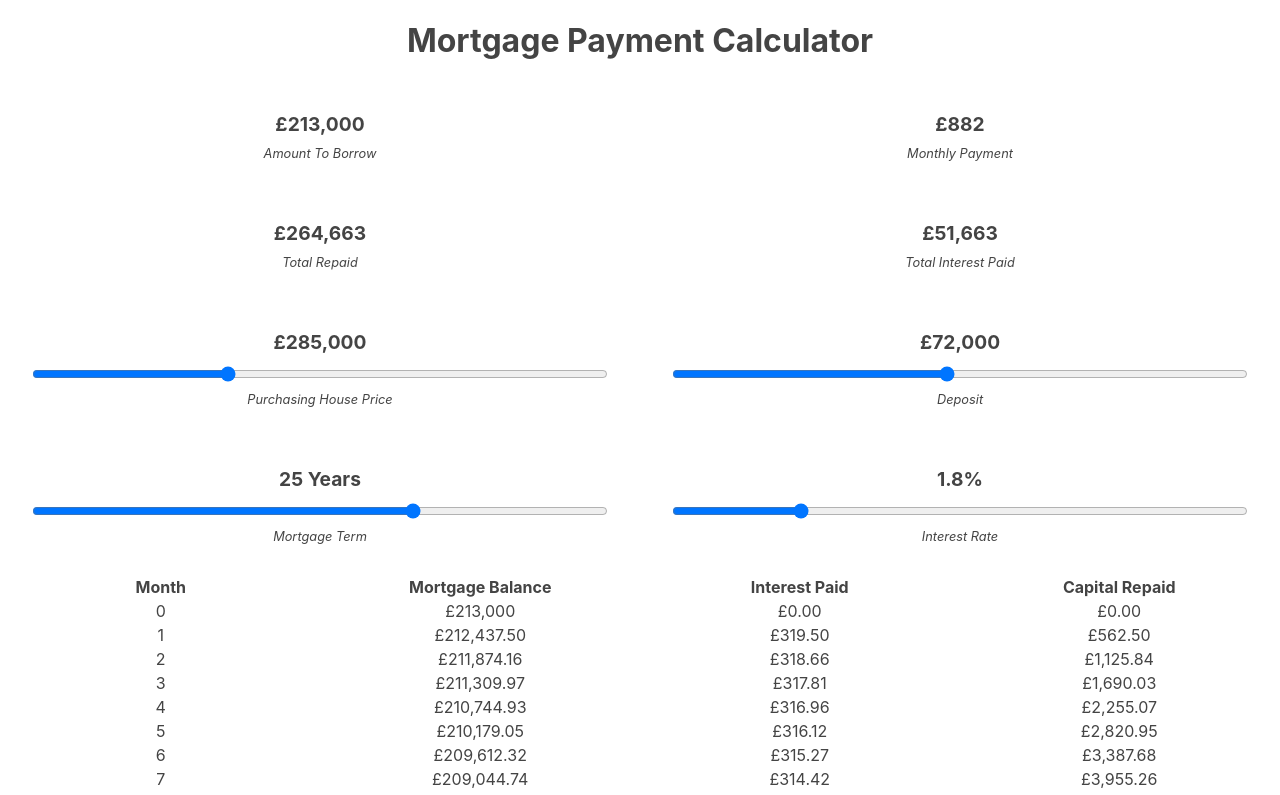
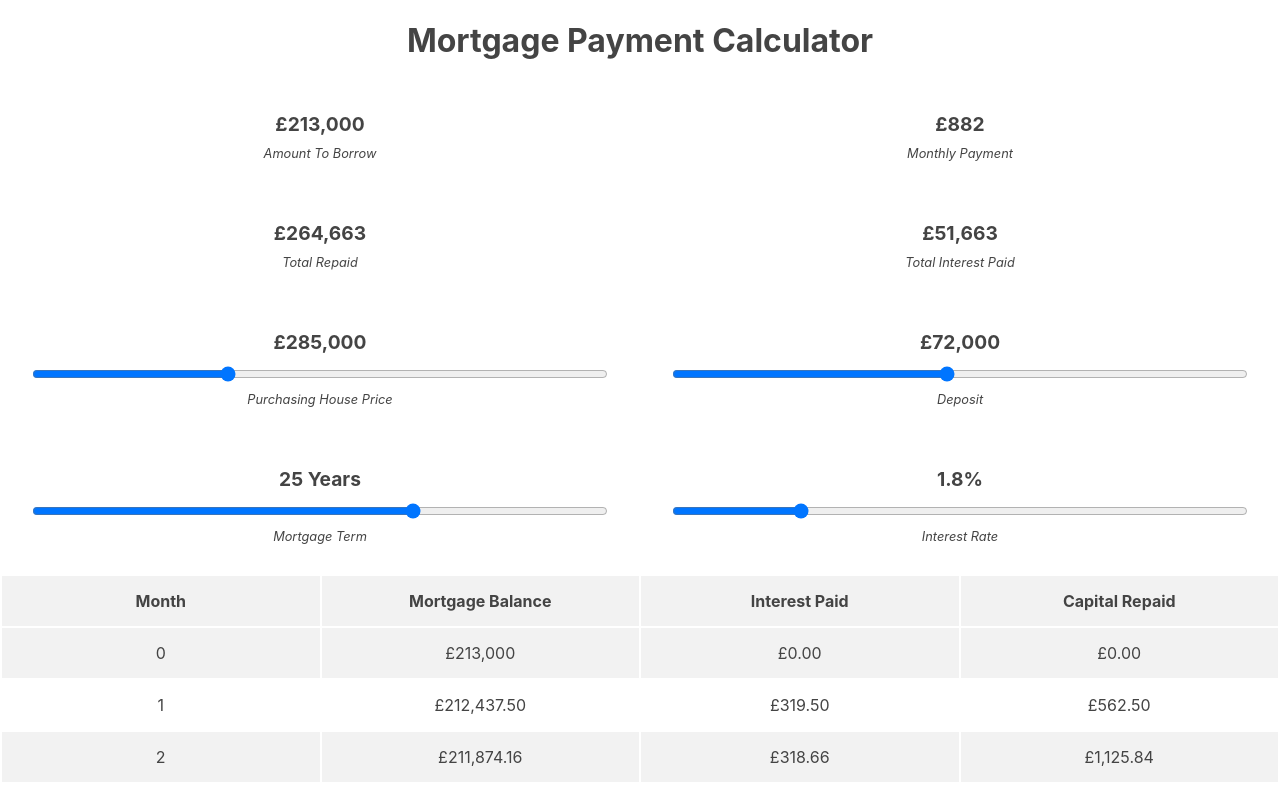
Before and after one commit to pateldhwani01/mortgage-payment-calculator, a React (Create React App) app: page / in a window 1280 px wide. Shown: the top 795 px of the page. Built offline with nearby package versions, Linux system fonts and the light colour scheme.

Commit message:
Styling added to table

```diff
--- a/src/App.css
+++ b/src/App.css
@@ -26,6 +26,12 @@ h1 {
 .paymentsCalculatorTable {
   width: 100%;
 }
+.paymentsCalculatorTable td, .paymentsCalculatorTable th {
+  padding: 15px 5px;
+}
+.paymentsCalculatorTable tr:nth-of-type(odd) {
+  background-color: rgba(0,0,0,.05);
+}
 .paymentsCalculatorTable td {
   width: 25%;
   text-align: center;
```
